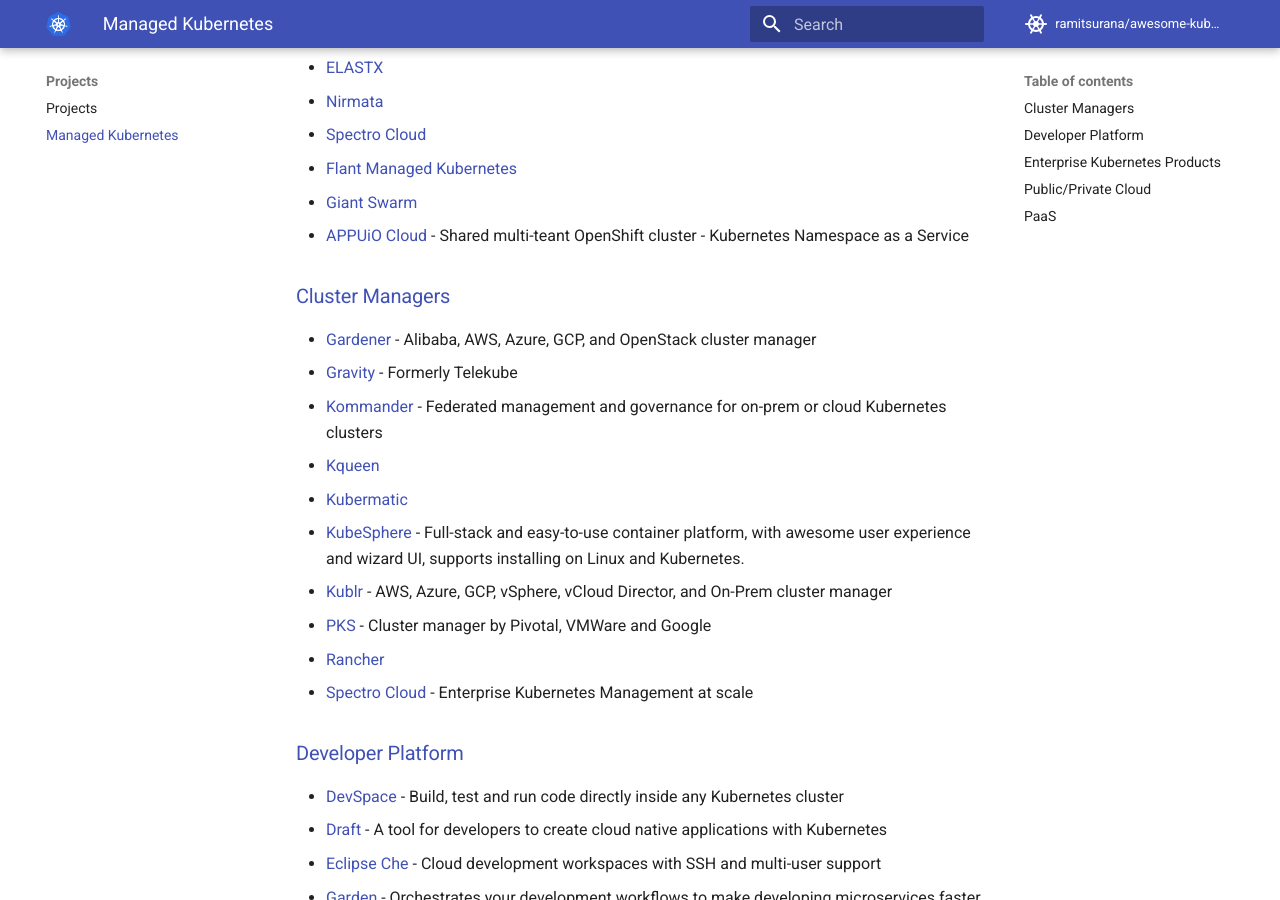
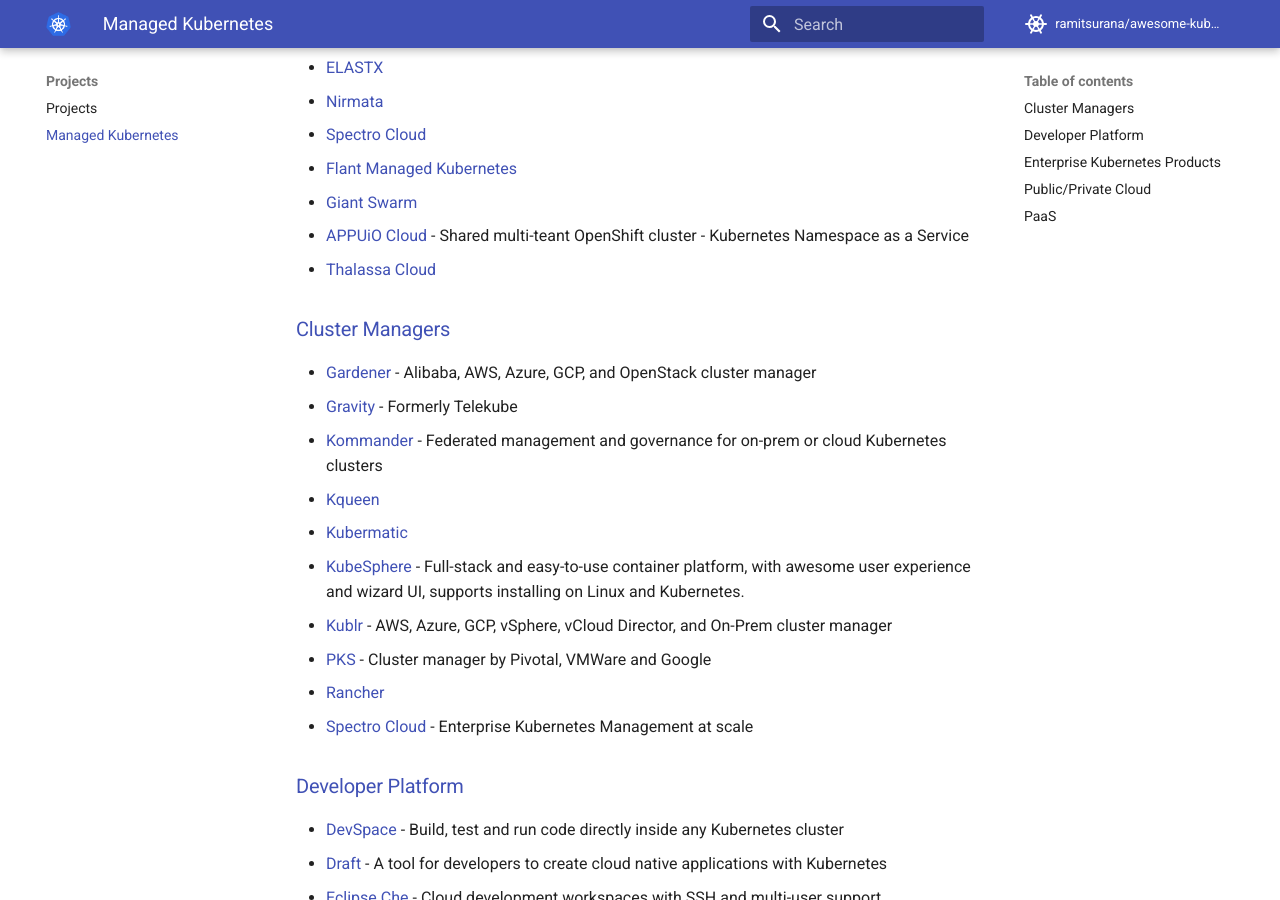
Before and after one commit to ramitsurana/awesome-kubernetes, an MkDocs documentation site: the page built from docs/managed-kubernetes/managed-kubernetes.md, in a window 1280 px wide and 900 px high, scrolled down 374 px. Built offline with MkDocs 1.6.1 and Material for MkDocs 9.7.7, drawn with Linux system fonts in a browser that asks for light colours; comment, search, counter and statistics services are not loaded.

Commit message:
add Thalassa Cloud Kubernetes (#1003)
Thalassa offers a public and private Managed Kubernetes Product

Signed-off-by: Thomas Kooi <t.j.kooi@containerinfra.nl>

```diff
--- a/docs/managed-kubernetes/managed-kubernetes.md
+++ b/docs/managed-kubernetes/managed-kubernetes.md
@@ -13,6 +13,7 @@ Managed Kubernetes
   - [Flant Managed Kubernetes](https://flant.com/services/managed-kubernetes-as-a-service)
   - [Giant Swarm](https://www.giantswarm.io/)
   - [APPUiO Cloud](https://www.appuio.ch/offering/cloud/) - Shared multi-teant OpenShift cluster - Kubernetes Namespace as a Service
+  - [Thalassa Cloud](https://thalassa.cloud/products/compute/kubernetes/)
 
 ### [Cluster Managers](#cluster-manager)
 
```
